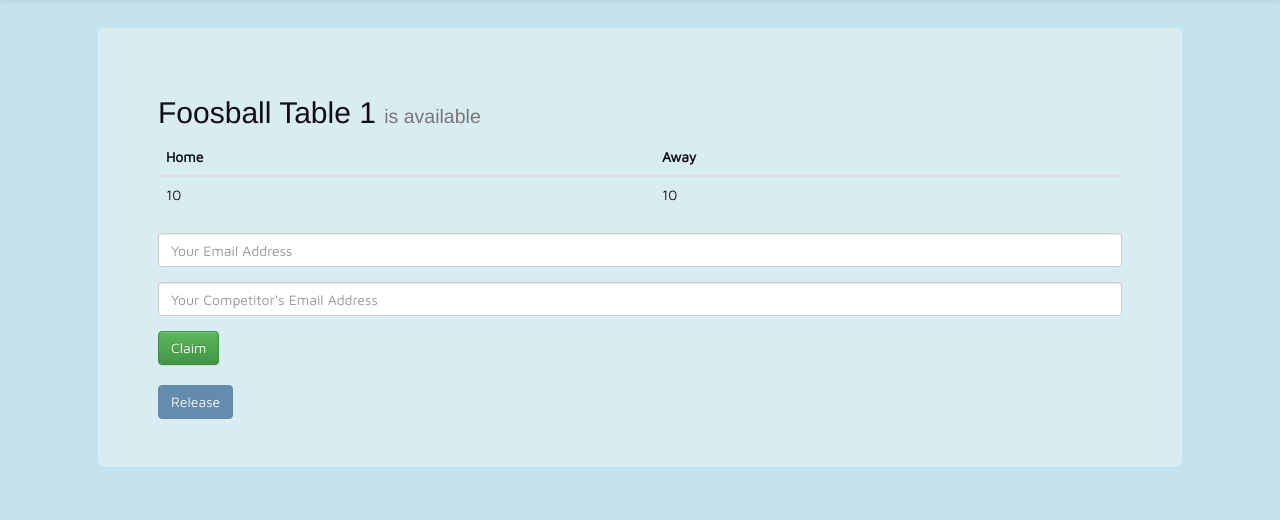
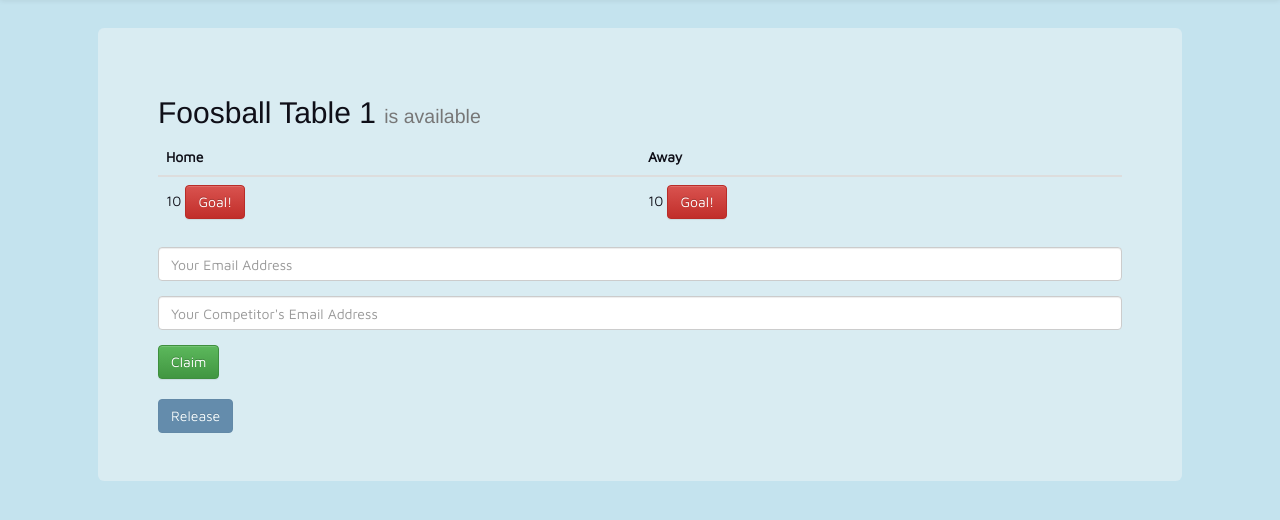
Before and after one commit to alykhank/reserve, a Django app: page /1/ in a window 1280 px wide. Shown: the part 50-570 px from the top of the page. Run offline with Django 3.2, Linux system fonts and the light colour scheme; data comes from the database, SQL or seed files in the repository; tables that the repository leaves empty hold one stand-in row (values such as "Sample post"); some libraries are stand-ins or nearby versions; some web fonts are replaced.

Commit message:
Add goal tracking functionality

```diff
--- a/claim/templates/claim/detail.html
+++ b/claim/templates/claim/detail.html
@@ -10,8 +10,8 @@
 		</thead>
 		<tbody>
 			<tr>
-				<td>{{ resource.game_set.all.0.homeScore }}</td>
-				<td>{{ resource.game_set.all.0.awayScore }}</td>
+				<td>{{ resource.game_set.all.0.homeScore }} <a href="{% url 'claim:goal' resource_id=resource.id game_id=resource.game_set.all.0.id player=1 %}" class="btn btn-danger">Goal!</a></td>
+				<td>{{ resource.game_set.all.0.awayScore }} <a href="{% url 'claim:goal' resource_id=resource.id game_id=resource.game_set.all.0.id player=2 %}" class="btn btn-danger">Goal!</a></td>
 			</tr>
 		</tbody>
 	</table>
--- a/claim/urls.py
+++ b/claim/urls.py
@@ -8,4 +8,5 @@ urlpatterns = patterns('',
 	url(r'^claim/(?P<pk>\d+)/$', views.claim, name='claim'),
 	url(r'^release/(?P<pk>\d+)/$', views.release, name='release'),
 	url(r'^create/$', views.ResourceCreate.as_view(), name='create'),
+	url(r'^goal/(?P<resource_id>\d+)/(?P<game_id>\d+)/(?P<player>\d+)/$', views.goal, name='goal'),
 )
--- a/claim/views.py
+++ b/claim/views.py
@@ -30,7 +30,8 @@ def claim(request, pk):
 		resource.available = False
 		resource.reservationTime = timezone.now()
 		resource.save()
-		game = Game(resource, userEmail, friendEmail)
+		game = Game(resource=resource, player1=userEmail, player2=friendEmail, homeScore=0, awayScore=0)
+		game.save()
 		send_mail('[Reserve] ' + resource.name + ' Claimed', 'A match between ' + userEmail + ' and ' + friendEmail + ' will now commence.', settings.SERVER_EMAIL, [userEmail, friendEmail], fail_silently=False)
 	else:
 		messages.error(request, 'Resource is unavailable.')
@@ -44,3 +45,12 @@ def release(request, pk):
 	else:
 		messages.error(request, 'Resource is available.')
 	return HttpResponseRedirect(reverse('claim:index'))
+
+def goal(request, resource_id, game_id, player):
+	game = get_object_or_404(Game, pk=game_id)
+	if player == '1':
+		game.homeScore += 1
+	elif player == '2':
+		game.awayScore += 1
+	game.save()
+	return HttpResponseRedirect(reverse('claim:detail', kwargs={'pk': resource_id}))
```
